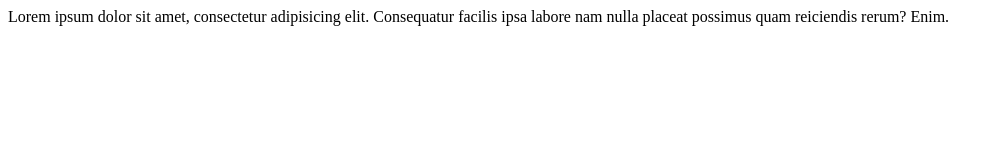
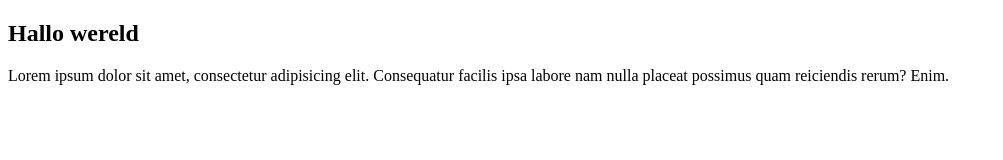
Before and after one commit to smolmies/git-workshop-demo, a plain HTML site: page index.html in a window 1280 px wide. Shown: the whole page, without its empty margins (0-1003 px from the left). Drawn offline with Linux system fonts and the light colour scheme.

Commit message:
titel toegevoegd

```diff
--- a/index.html
+++ b/index.html
@@ -5,6 +5,7 @@
     <title>Title</title>
 </head>
 <body>
-    Lorem ipsum dolor sit amet, consectetur adipisicing elit. Consequatur facilis ipsa labore nam nulla placeat possimus quam reiciendis rerum? Enim.
+<h2>Hallo wereld</h2>
+Lorem ipsum dolor sit amet, consectetur adipisicing elit. Consequatur facilis ipsa labore nam nulla placeat possimus quam reiciendis rerum? Enim.
 </body>
 </html>
```
